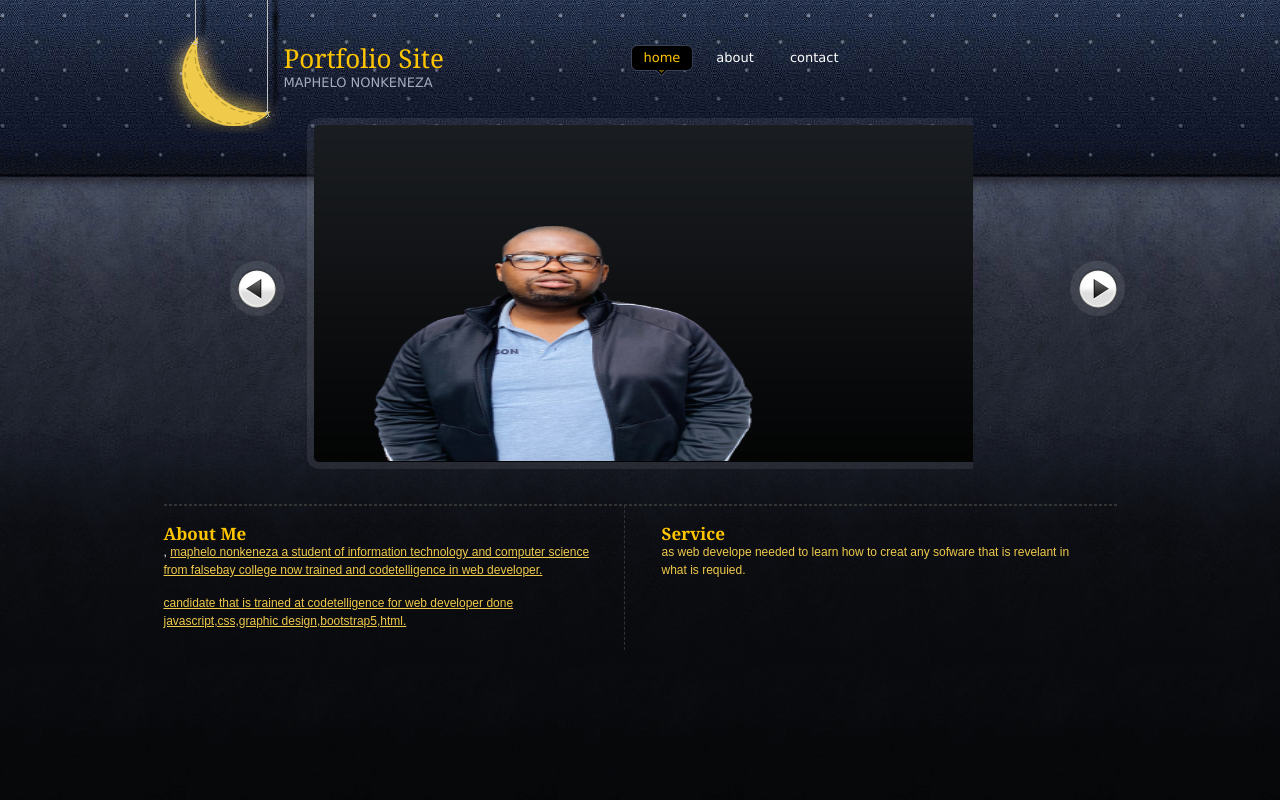
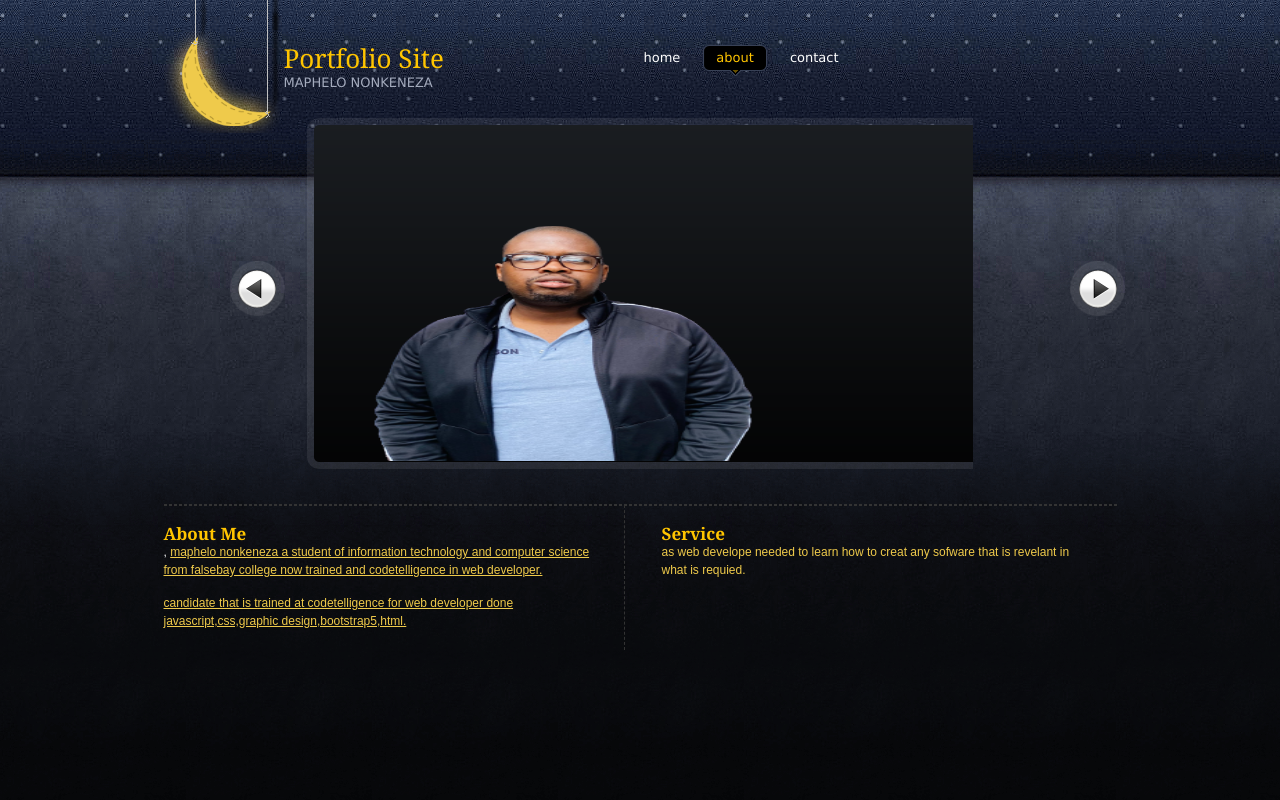
Before and after one commit to pester22/myportfolio, a plain HTML site: page about.html in a window 1280 px wide. Drawn offline with Linux system fonts and the light colour scheme.

Commit message:
images fixed

```diff
--- a/about.html
+++ b/about.html
@@ -23,8 +23,8 @@ jQuery('#mycarousel').jcarousel({});
     <!-- Navigation -->
     <div id="navigation">
       <ul>
-        <li><a href="index.html" class="active"><span><em>Home</em></span></a></li>
-        <li><a href="about.html"><span><em>About</em></span></a></li>
+        <li><a href="index.html" ><span><em>Home</em></span></a></li>
+        <li><a href="about.html" class="active"><span><em>About</em></span></a></li>
         <li class="last"><a href="contact.html"><span><em>Contact</em></span></a></li>
       </ul>
     </div>
```
Also changed, not shown: contact.html (+2 -2 lines).
